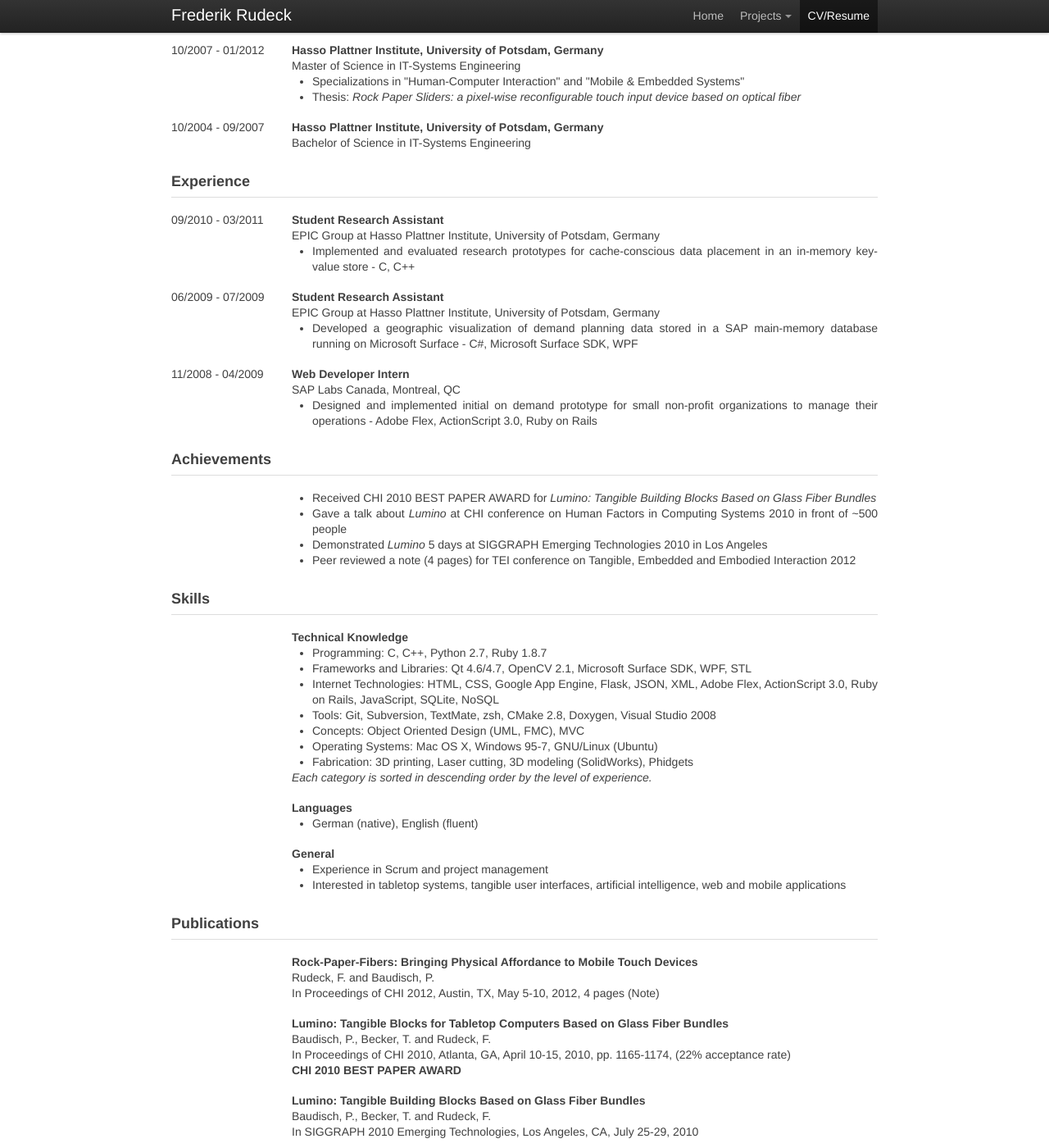
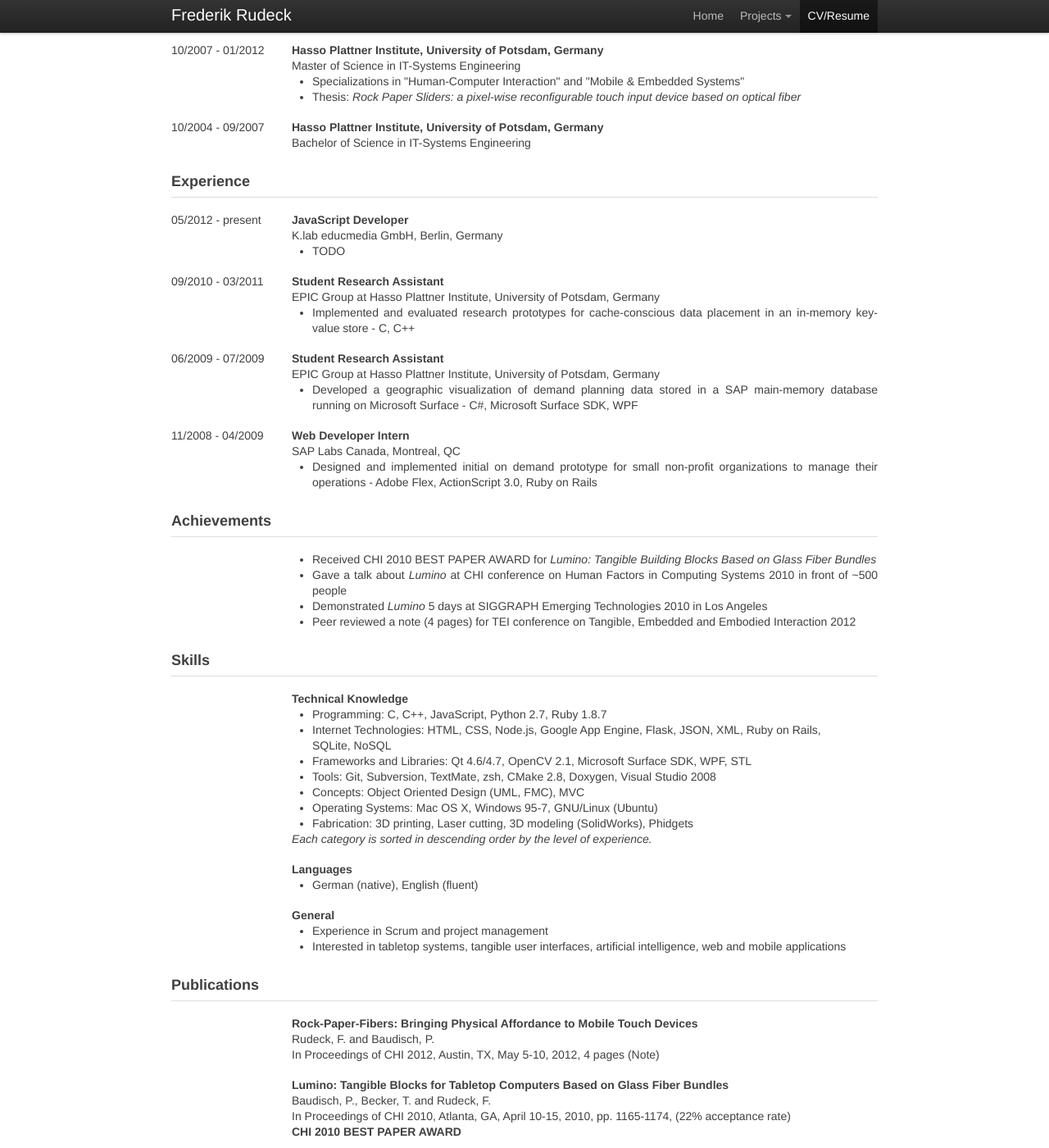
Before and after one commit to polym0rph/polym0rph.github.com, a Jekyll site: the page built from cv.html, in a window 1280 px wide and 1400 px high, scrolled down 710 px. Shown: the whole window at 82% size. Built offline with Jekyll 4.4.1, drawn with Linux system fonts in a browser that asks for light colours; Markdown is read by kramdown in place of the engine named in the settings.

Commit message:
Updated some welcome, experience and skills.

```diff
--- a/cv.html
+++ b/cv.html
@@ -130,6 +130,27 @@
 	<div class="block">
 		<div class="row">
 			<div class="span3">
+				05/2012 - present
+			</div>
+			<div class="span15">
+				<strong>JavaScript Developer</strong>
+				</br>
+				K.lab educmedia GmbH, Berlin, Germany
+			</div>
+		</div>
+		<div class="row">
+			<div class="span15 offset3">
+				<ul>
+					<li>
+						TODO
+					</li>
+				</ul>
+			</div>
+		</div>
+	</div>
+	<div class="block">
+		<div class="row">
+			<div class="span3">
 				09/2010 - 03/2011
 			</div>
 			<div class="span15">
@@ -242,16 +263,17 @@
 				<strong>Technical Knowledge</strong>
 				<ul>
 					<li>
-						Programming: C, C++, Python 2.7, Ruby 1.8.7
+						Programming: C, C++, JavaScript, Python 2.7, Ruby 1.8.7
+					</li>
+					<li>
+						Internet Technologies: HTML, CSS, Node.js,
+						Google App Engine, Flask, JSON, XML, Ruby on Rails,
+						</br>
+						SQLite, NoSQL
 					</li>
 					<li>
 						Frameworks and Libraries: Qt 4.6/4.7, OpenCV 2.1,
 						Microsoft Surface SDK, WPF, STL
-					</li>
-					<li>
-						Internet Technologies: HTML, CSS, Google App Engine,
-						Flask, JSON, XML, Adobe Flex, ActionScript 3.0, Ruby on
-						Rails, JavaScript, SQLite, NoSQL
 					</li>
 					<li>
 						Tools: Git, Subversion, TextMate, zsh, CMake 2.8,
--- a/index.html
+++ b/index.html
@@ -6,7 +6,7 @@
 
 <div class="hero-unit">
 	<p id="welcome">
-		Hi! I‘m a recent graduate from the <a href="http://www.hpi.uni-potsdam.de/">Hasso-Plattner-Institute</a> in Germany with a M.Sc. in IT-Systems Engineering. I‘m looking for a challenging job to build applications that improve users everyday life.
+		Hi! I‘m a JavaScript developer at <a href="http://www.klab-berlin.com/">K.lab Berlin</a> in Germany, currently working on <a href="https://www.meinunterricht.de">meinUnterricht.de</a>. I recently graduated from the <a href="http://www.hpi.uni-potsdam.de/">Hasso-Plattner-Institute</a> with a M.Sc. in IT-Systems Engineering.
 	</p>
 	<p>
 		I use this site as a repository for my university and spare time projects. Feel free to drop me a <a href="/cv/#contact">line</a> if you have any questions or comments on some of the projects.
```
